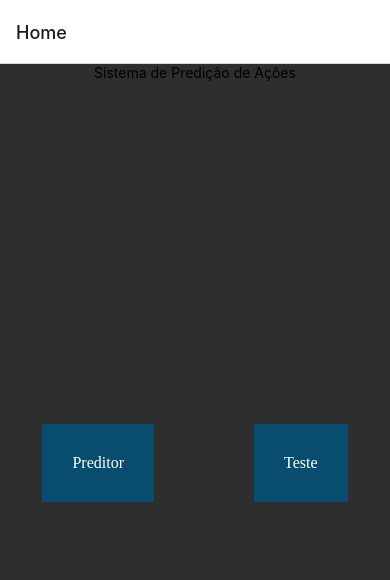
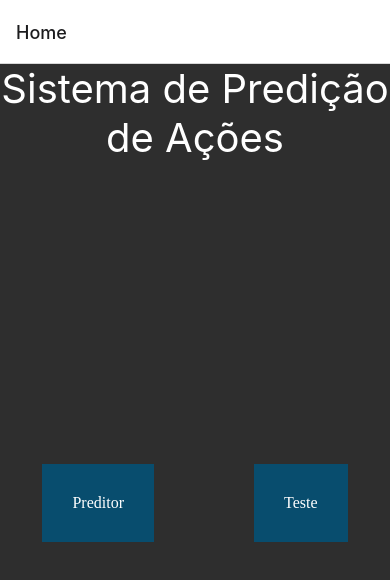
Before and after one commit to sergiofgo/Tcc, a React Native app in the folder front_end/: screen /Home in a window 390 px wide. Shown: the top 580 px of the page. Built offline with nearby package versions, Linux system fonts and the light colour scheme.

Commit message:
Update css.js

```diff
--- a/front_end/assets/Css/css.js
+++ b/front_end/assets/Css/css.js
@@ -1,10 +1,21 @@
 import { StyleSheet } from "react-native";
 import React from "react";
 const css = StyleSheet.create({
-    titulo:{
+    titulo_home:{
       color:'#ffffff',
       fontSize: 40,
       textAlign : 'center'
+    },
+    titulo_1:{
+      color:'#ffffff',
+      fontSize: 35,
+      textAlign : 'center',
+      marginTop: -150,
+    },
+    titulo_2:{
+      color:'#ffffff',
+      fontSize: 35,
+      textAlign : 'center',
     },
     fundo: {
       flex: 1,
```
